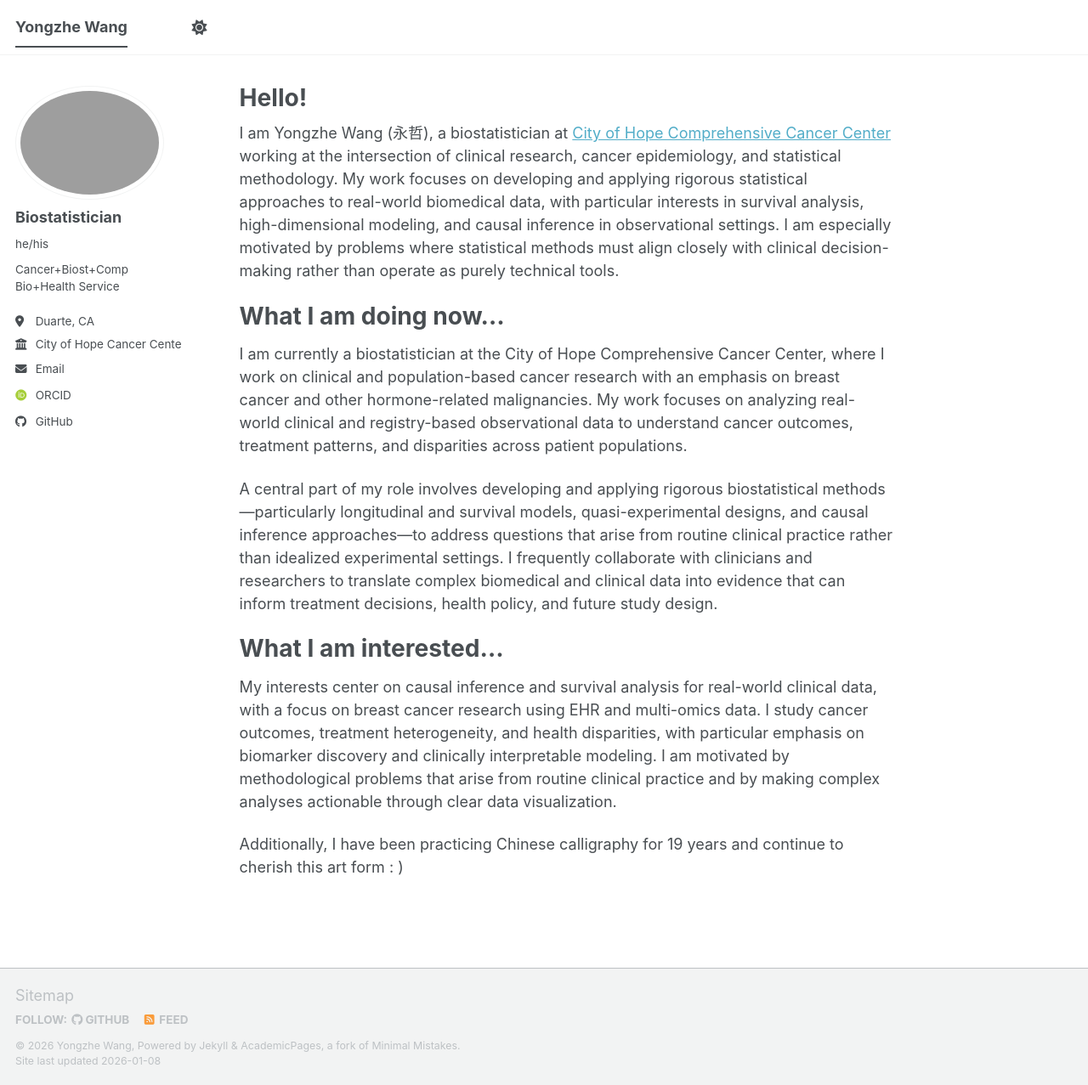
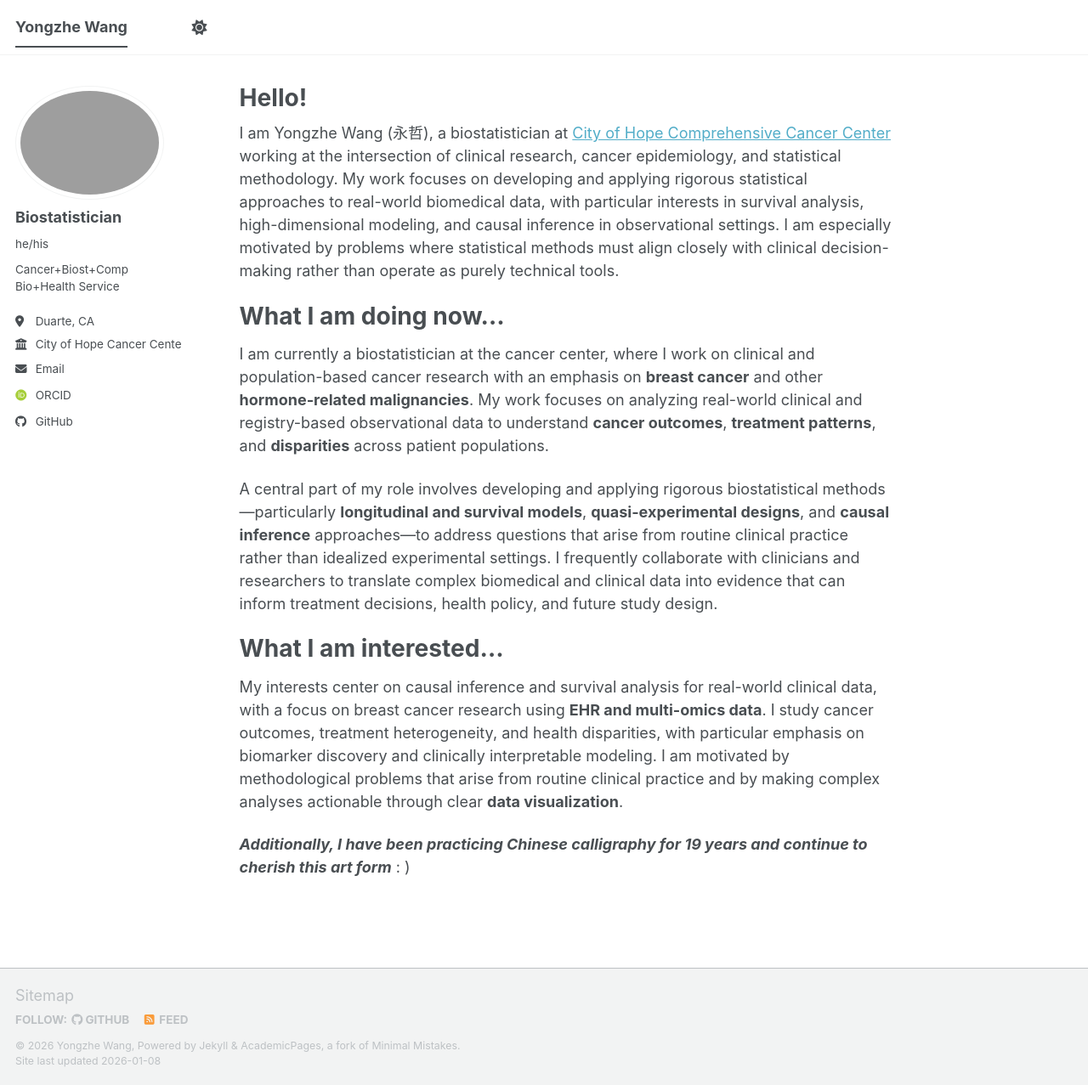
Before and after one commit to YzwIsALaity/yonwang, a Jekyll site: the page built from _pages/about.md, in a window 1280 px wide and 1277 px high. Shown: the whole window at 85% size. Built offline with Jekyll 4.4.1, drawn with Linux system fonts in a browser that asks for light colours; some web fonts are replaced; a script bundle is joined from its source files by our own code; library files that are not in the unit come from our copies.

Commit message:
Update about.md

```diff
--- a/_pages/about.md
+++ b/_pages/about.md
@@ -11,12 +11,12 @@ I am Yongzhe Wang (永哲), a biostatistician at [City of Hope Comprehensive Can
 
 What I am doing now...
 ======
-I am currently a biostatistician at the City of Hope Comprehensive Cancer Center, where I work on clinical and population-based cancer research with an emphasis on breast cancer and other hormone-related malignancies. My work focuses on analyzing real-world clinical and registry-based observational data to understand cancer outcomes, treatment patterns, and disparities across patient populations.
+I am currently a biostatistician at the cancer center, where I work on clinical and population-based cancer research with an emphasis on __breast cancer__ and other __hormone-related malignancies__. My work focuses on analyzing real-world clinical and registry-based observational data to understand __cancer outcomes__, __treatment patterns__, and __disparities__ across patient populations.
 
-A central part of my role involves developing and applying rigorous biostatistical methods—particularly longitudinal and survival models, quasi-experimental designs, and causal inference approaches—to address questions that arise from routine clinical practice rather than idealized experimental settings. I frequently collaborate with clinicians and researchers to translate complex biomedical and clinical data into evidence that can inform treatment decisions, health policy, and future study design.
+A central part of my role involves developing and applying rigorous biostatistical methods—particularly __longitudinal and survival models__, __quasi-experimental designs__, and __causal inference__ approaches—to address questions that arise from routine clinical practice rather than idealized experimental settings. I frequently collaborate with clinicians and researchers to translate complex biomedical and clinical data into evidence that can inform treatment decisions, health policy, and future study design.
 
 What I am interested...
 ======
-My interests center on causal inference and survival analysis for real-world clinical data, with a focus on breast cancer research using EHR and multi-omics data. I study cancer outcomes, treatment heterogeneity, and health disparities, with particular emphasis on biomarker discovery and clinically interpretable modeling. I am motivated by methodological problems that arise from routine clinical practice and by making complex analyses actionable through clear data visualization.
+My interests center on causal inference and survival analysis for real-world clinical data, with a focus on breast cancer research using __EHR and multi-omics data__. I study cancer outcomes, treatment heterogeneity, and health disparities, with particular emphasis on biomarker discovery and clinically interpretable modeling. I am motivated by methodological problems that arise from routine clinical practice and by making complex analyses actionable through clear __data visualization__.
 
-Additionally, I have been practicing Chinese calligraphy for 19 years and continue to cherish this art form : )
+___Additionally, I have been practicing Chinese calligraphy for 19 years and continue to cherish this art form___ : )
```
